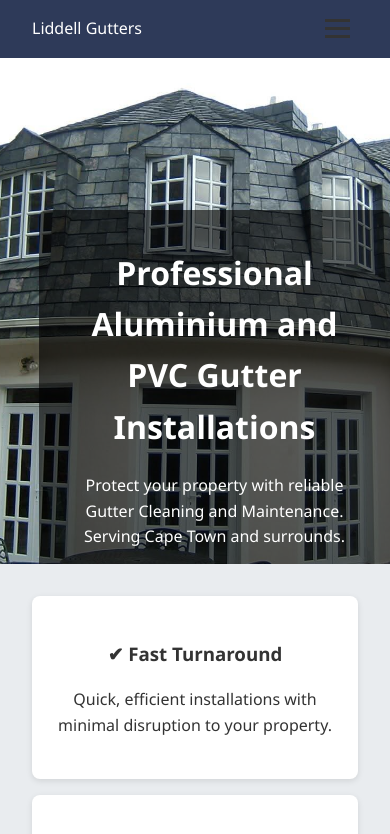
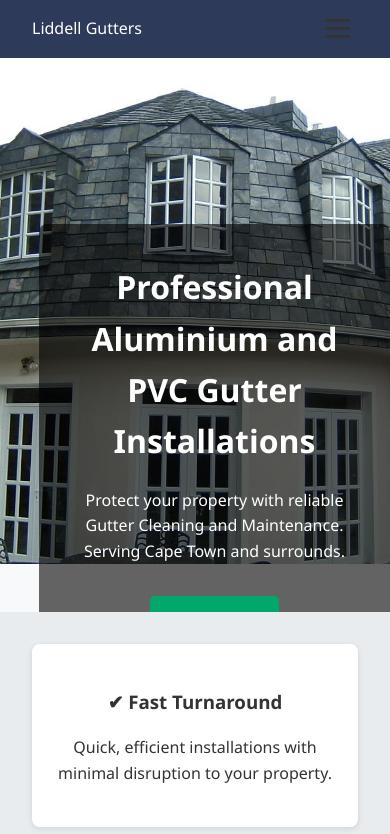
Before and after one commit to liddellhamish/liddellgutters, a plain HTML site: page index.html in a window 390 px wide. Shown: the top 834 px of the page. Drawn offline with Linux system fonts and the light colour scheme.

Commit message:
Update style.css

```diff
--- a/style.css
+++ b/style.css
@@ -488,3 +488,18 @@
     font-size: 1.2rem;
   }
 }
+.header-text {
+  padding-bottom: 2rem; /* Add more space below button */
+}
+@media (max-width: 768px) {
+  .header-image {
+    padding-bottom: 3rem; /* Ensures space before next section */
+  }
+
+  .header-text {
+    padding-bottom: 4rem; /* Extra space for button */
+  }
+}
+.cta-btn {
+  margin-bottom: 2rem;
+}
```
